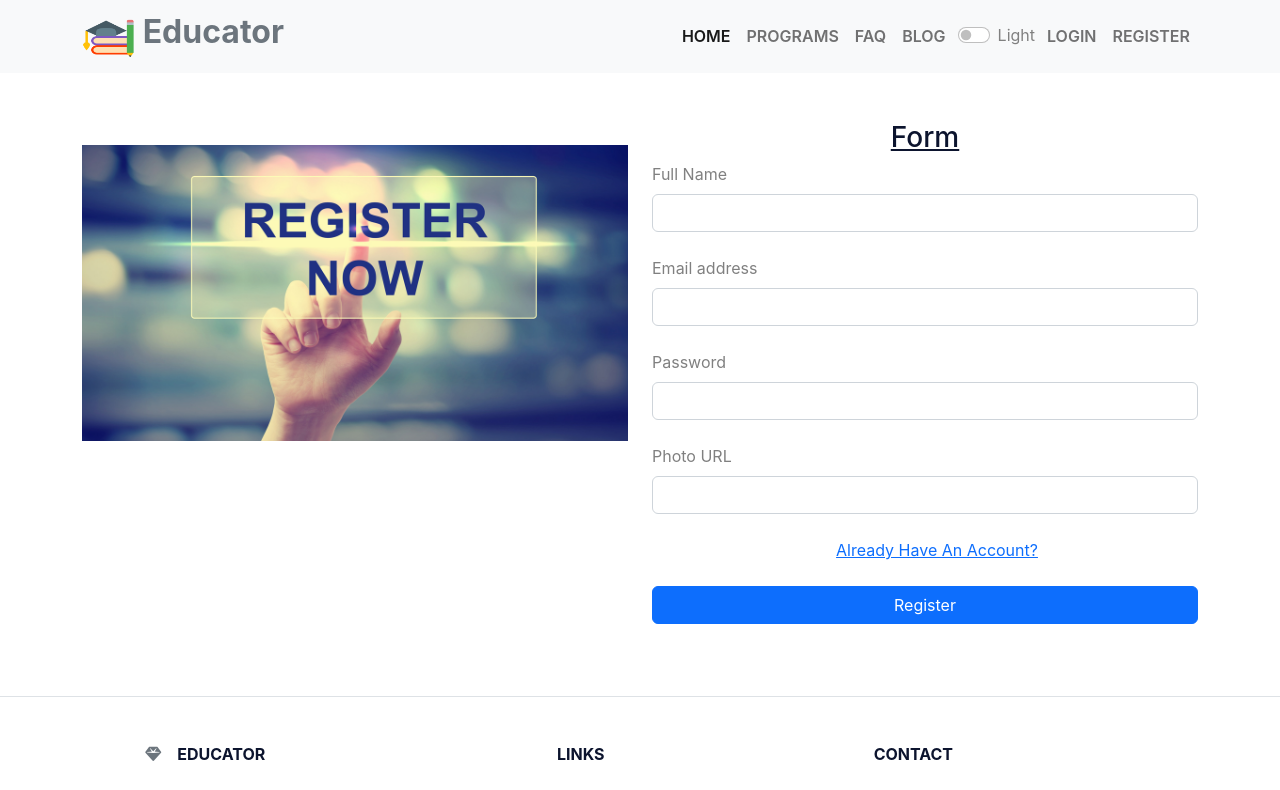
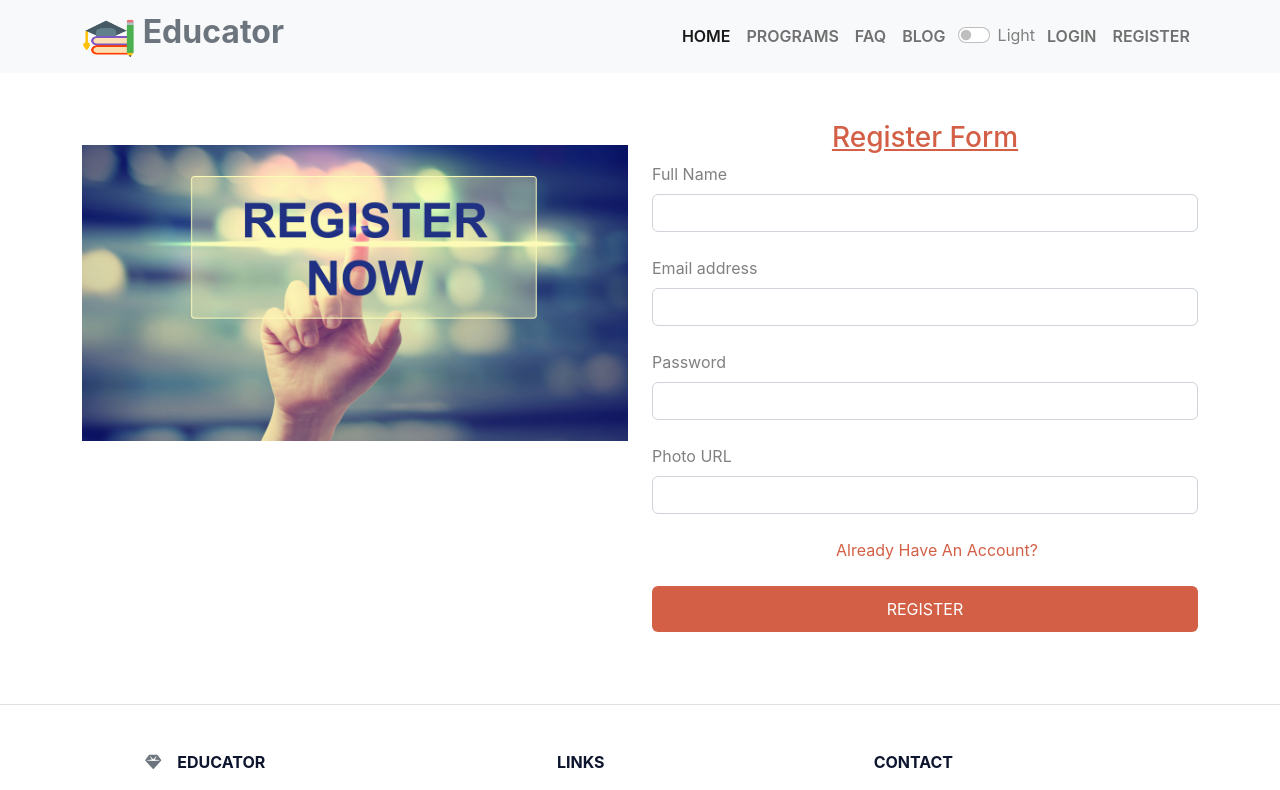
Before and after one commit to mohaimenur1/educator-client-react, a React (Create React App) app: page /register in a window 1280 px wide. Shown: the top 790 px of the page. Built offline with nearby package versions, Linux system fonts and the light colour scheme; no server answers.

Commit message:
register page color fixed

```diff
--- a/src/page/Register/Register.js
+++ b/src/page/Register/Register.js
@@ -48,7 +48,9 @@ const Register = () => {
         </div>
 
         <div className="col-lg-6">
-          <h3 className="text-center mt-4 text-decoration-underline">Form</h3>
+          <h3 className="text-center mt-4 text-decoration-underline link-text-color">
+            Register Form
+          </h3>
           <form onSubmit={handleSubmit}>
             <div className="row mb-4">
               <div className="col">
@@ -115,12 +117,14 @@ const Register = () => {
                 <span className="text-danger fw-bold">{error}</span>
               </label>
               <label className="form-check-label" htmlFor="form2Example33">
-                <Link to="/login">Already Have An Account?</Link>
+                <Link to="/login" className="link-text-color">
+                  Already Have An Account?
+                </Link>
               </label>
             </div>
 
             <div className="d-grid gap-2">
-              <button type="submit" className="btn btn-primary btn-block mb-4">
+              <button type="submit" className="btn btn-custom btn-block mb-4">
                 Register
               </button>
             </div>
```
